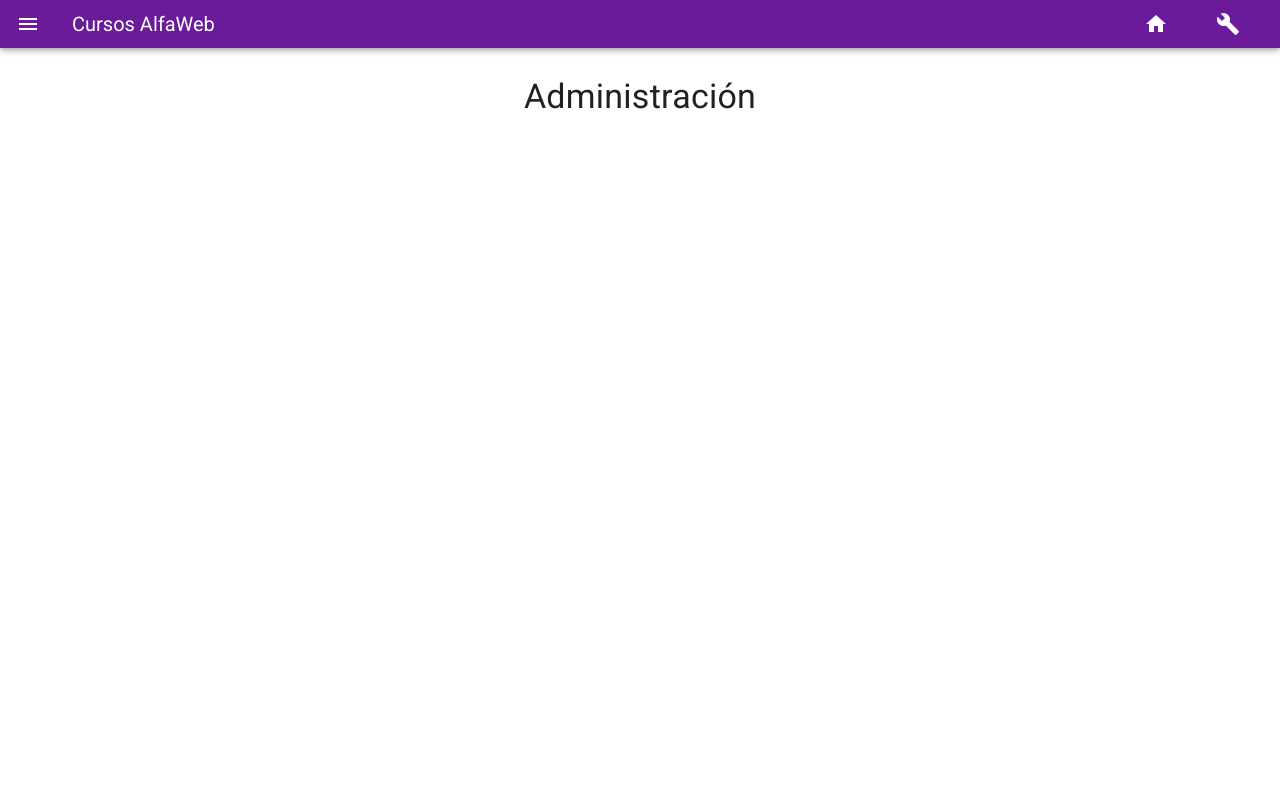
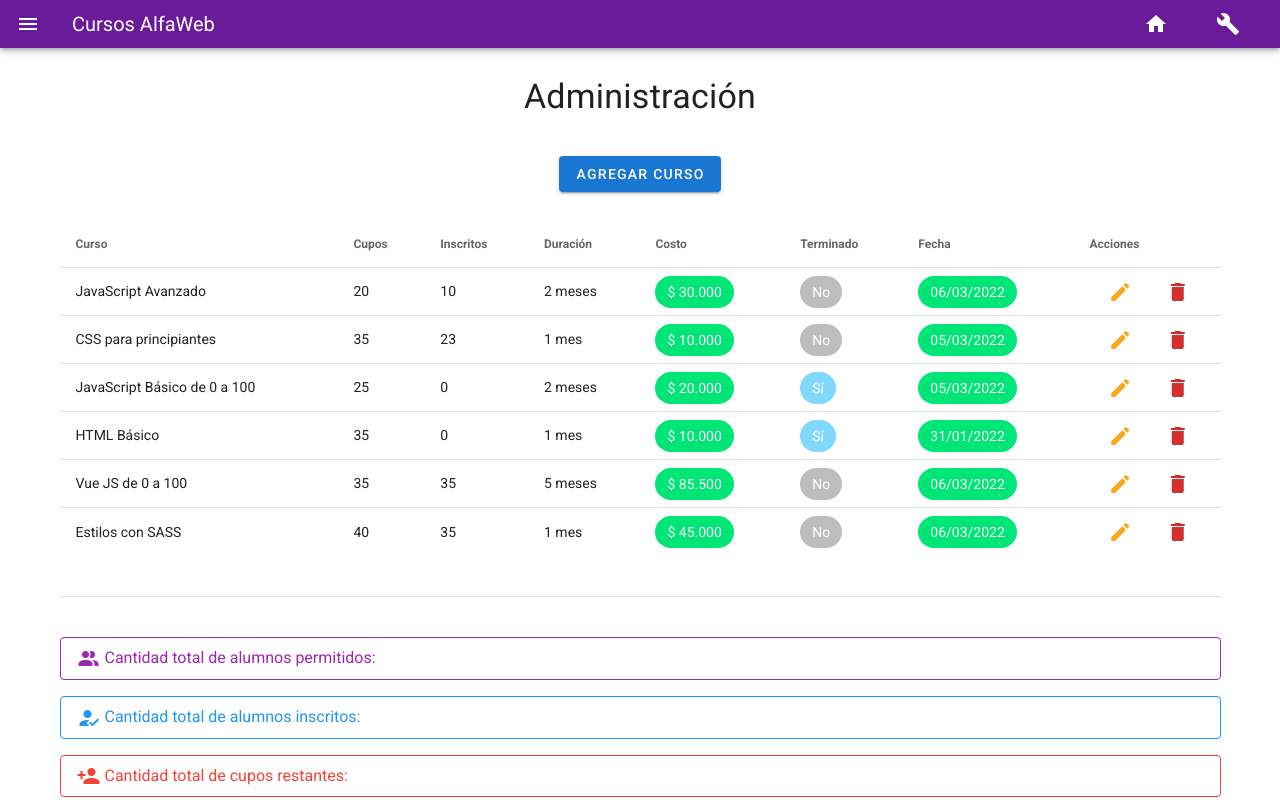
Before and after one commit to felipemunozca/desafio_cursosAlfaWeb, a Vue app: page /admin in a window 1280 px wide. Shown: the top 800 px of the page. Built offline with nearby package versions, Linux system fonts and the light colour scheme.

Commit message:
Se completa la maquetacion de la vista administrador.

```diff
--- a/src/components/CardCurso.vue
+++ b/src/components/CardCurso.vue
@@ -32,8 +32,11 @@
                                 <div class="font-weight-normal">
                                     Cupos: <strong>{{ curso.cupos }}</strong>
                                 </div>
-                                <div>
-                                    Completado: {{ curso.completado }}
+                                <div v-if="curso.completado == true">
+                                    Completado: Sí
+                                </div>
+                                <div v-else>
+                                    Completado: No
                                 </div>
                             </div>
                         </v-timeline-item>
--- /dev/null
+++ b/src/components/TableCursos.vue
@@ -0,0 +1,96 @@
+<template>
+    <v-simple-table>
+        <template v-slot:default>
+            <thead>
+                <tr>
+                    <th class="text-left">
+                        Curso
+                    </th>
+                    <th class="text-left">
+                        Cupos
+                    </th>
+                    <th class="text-left">
+                        Inscritos
+                    </th>
+                    <th class="text-left">
+                        Duración
+                    </th>
+                    <th class="text-left">
+                        Costo
+                    </th>
+                    <th class="text-left">
+                        Terminado
+                    </th>
+                    <th class="text-left">
+                        Fecha
+                    </th>
+                    <th class="text-left">
+                        Acciones
+                    </th>
+                </tr>
+            </thead>
+            <tbody>
+                <tr v-for="curso in cursos" :key="curso.id">
+                <!-- <tr> -->
+                    <td>{{ curso.nombre }}</td>
+                    <td>{{ curso.cupos }}</td>
+                    <td>{{ curso.inscritos }}</td>
+                    <td>{{ curso.duracion }}</td>
+                    <td>
+                        <!-- <p class="d-flex justify-center rounded green accent-3 white--text mt-4">$ {{ curso.costo.toLocaleString('es-CL') }}</p> -->
+                        <v-chip class="green accent-3 white--text">$ {{ curso.costo.toLocaleString('es-CL') }}</v-chip>
+                    </td>
+                    <td v-if="curso.completado == true">
+                        <!-- <p class="d-flex justify-center rounded light-blue accent-1 white--text mt-4">Sí</p> -->
+                        <v-chip class="light-blue accent-1 white--text">Sí</v-chip>
+                    </td>
+                    <td v-else>
+                        <!-- <p class="d-flex justify-center rounded grey lighten-1 white--text mt-4">No</p> -->
+                        <v-chip class="grey lighten-1 white--text">No</v-chip>
+                    </td>
+                    <td>
+                        <!-- <p class="d-flex justify-center rounded green accent-3 white--text mt-4">$ {{ curso.fecha_registro }}</p> -->
+                        <v-chip class="green accent-3 white--text">{{ curso.fecha_registro }}</v-chip>
+                    </td>
+                    <td>
+                        <div class="d-flex justify-space-around">
+                            <v-btn elevation="0" icon class="mx-1">
+                                <v-icon color="yellow darken-3">mdi-pencil</v-icon>
+                            </v-btn>
+                            <v-btn elevation="0" icon>
+                                <v-icon color="red darken-2">mdi-delete</v-icon>
+                            </v-btn>
+                        </div>
+                    </td>
+                </tr>
+            </tbody>
+        </template>
+    </v-simple-table>
+</template>
+
+<script>
+export default {
+    name: 'tabla-cursos-comp',
+    props: {
+        cursos: {
+            type: Array,
+            required: true,
+        }
+    },
+    data: function(){
+        return {}
+    },
+    // computed: {},
+    // methods: {}
+    // watch: {},
+    // components: {},
+    // mixins: [],
+    // filters: {},
+    // -- Lifecycle Methods
+    // -- End Lifecycle Methods
+}
+</script>
+
+<style scoped>
+
+</style>
--- a/src/views/AdminView.vue
+++ b/src/views/AdminView.vue
@@ -1,20 +1,129 @@
 <template>
     <v-container>
         <h1 class="display-1 text-center my-4">Administración</h1>
+        <v-row justify="center" class="mt-10 mb-4">
+            <v-dialog v-model="dialog" persistent max-width="600px">
+                <template v-slot:activator="{ on, attrs }">
+                    <v-btn color="primary" dark v-bind="attrs" v-on="on">
+                        Agregar curso
+                    </v-btn>
+                </template>
+                <v-card>
+                    <v-card-title>
+                        <span class="text-h5">Nuevo curso</span>
+                    </v-card-title>
+                    <v-card-text>
+                        <v-container>
+                            <v-row>
+                                <v-col cols="12">
+                                    <v-text-field label="Nombre"></v-text-field>
+                                    <v-text-field label="URL de la imagen"></v-text-field>
+                                    <v-text-field type="number" label="Cupos del curso"></v-text-field>
+                                    <v-text-field type="number" label="Inscritos en el curso"></v-text-field>
+                                    <v-text-field label="Duración del curso"></v-text-field>
+                                    <v-text-field type="date" label="Fecha de registro"></v-text-field>
+                                    <v-text-field type="number" label="Costo del curso"></v-text-field>
+                                    <v-textarea label="Descripción del curso"></v-textarea>
+                                </v-col>
+                                <!-- <v-col cols="12">
+                                    <v-text-field label="Nombre"></v-text-field>
+                                </v-col>
+                                <v-col cols="12">
+                                    <v-text-field label="URL de la imagen"></v-text-field>
+                                </v-col>
+                                <v-col cols="12">
+                                    <v-text-field type="number" label="Cupos del curso"></v-text-field>
+                                </v-col>
+                                <v-col cols="12">
+                                    <v-text-field type="number" label="Inscritos en el curso"></v-text-field>
+                                </v-col>
+                                <v-col cols="12">
+                                    <v-text-field label="Duración del curso"></v-text-field>
+                                </v-col>
+                                <v-col cols="12">
+                                    <v-text-field type="date" label="Fecha de registro"></v-text-field>
+                                </v-col>
+                                <v-col cols="12">
+                                    <v-text-field type="number" label="Costo del curso"></v-text-field>
+                                </v-col>
+                                <v-col cols="12">
+                                    <v-textarea label="Descripción del curso"></v-textarea>
+                                </v-col> -->
+                            </v-row>
+                        </v-container>
+                    </v-card-text>
+                    <v-card-actions class="d-flex align-content-start" > <!--  align-start -->
+                        <v-spacer></v-spacer>
+                        <v-btn color="success" > <!-- @click="dialog = false" -->
+                            Agregar
+                        </v-btn>
+                        <v-btn color="error" @click="dialog = false">
+                            Cancelar
+                        </v-btn>
+                    </v-card-actions>
+                </v-card>
+            </v-dialog>
+        </v-row>
+
+        <v-row>
+            <v-col>
+            <!-- <v-col v-for="curso in cursos" :key="curso.id"> -->
+                <table-cursos-comp :cursos="cursos"/>
+            </v-col>
+        </v-row>
+
+        <v-divider class="display-2 my-10"></v-divider>
+
+        <v-row>
+            <v-col cols="12">
+                <v-alert dense outlined color="purple">
+                    <v-icon color="purple">mdi-account-multiple</v-icon> Cantidad total de alumnos permitidos:
+                </v-alert>
+
+                <v-alert dense outlined color="blue">
+                    <v-icon color="blue">mdi-account-check</v-icon> Cantidad total de alumnos inscritos:
+                </v-alert>
+
+                <v-alert dense outlined color="red">
+                    <v-icon color="red">mdi-account-plus</v-icon> Cantidad total de cupos restantes:
+                </v-alert>
+
+                <v-alert dense outlined color="pink">
+                    <v-icon color="pink">mdi-cancel</v-icon> Cantidad de cursos terminados:
+                </v-alert>
+
+                <v-alert dense outlined color="lime darken-3">
+                    <v-icon color="lime darken-3">mdi-bell-ring</v-icon> Cantidad total de cursos activos:
+                </v-alert>
+
+                <v-alert dense outlined color="orange">
+                    <v-icon color="orange">mdi-bell-ring</v-icon> Cantidad total de cursos:
+                </v-alert>
+            </v-col>
+        </v-row>
     </v-container>
 </template>
 
 <script>
+import { mapState } from 'vuex';
+import TableCurso from '@/components/TableCursos.vue';
+
 export default {
     name: 'admin-view',
     // props: {},
     data: function(){
-        return {}
+        return {
+            dialog: false, // para cerrar el componente dialog.
+        }
     },
-    // computed: {},
+    computed: {
+        ...mapState(['cursos']),
+    },
     // methods: {}
     // watch: {},
-    // components: {},
+    components: {
+        'table-cursos-comp': TableCurso,
+    },
     // mixins: [],
     // filters: {},
     // -- Lifecycle Methods
```
